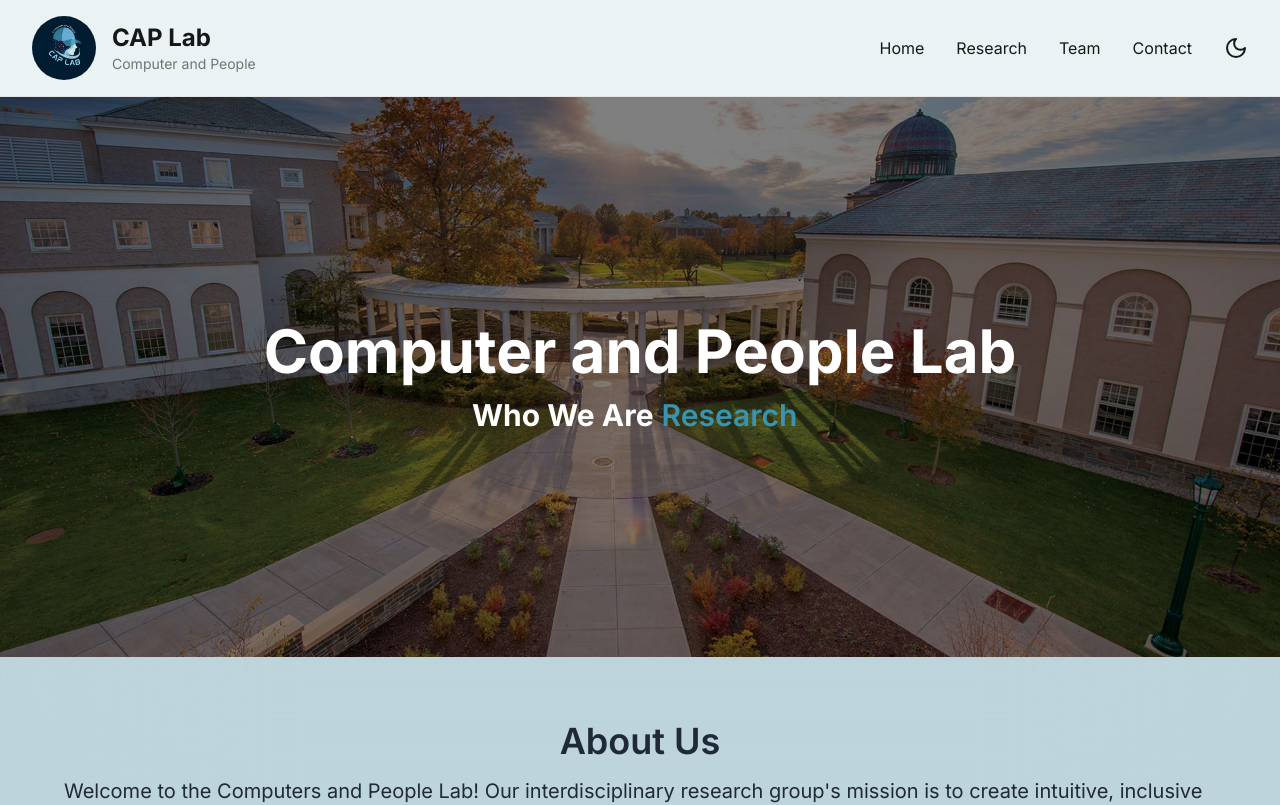
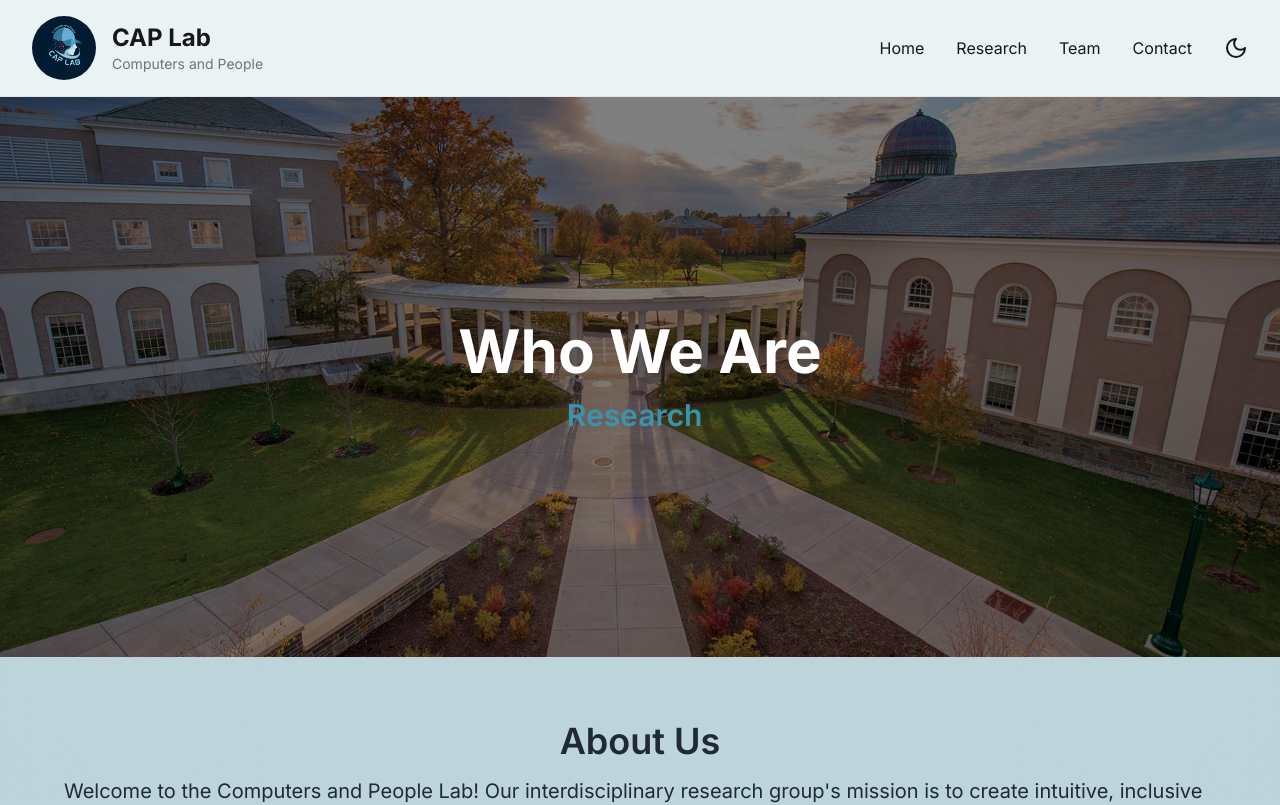
Before and after one commit to CAP-Lab-Union/Union-HCI, a Next.js app: page / in a window 1280 px wide. Shown: the top 805 px of the page. Built offline with nearby package versions, Linux system fonts and the light colour scheme.

Commit message:
documentation

```diff
--- a/src/app/contact/page.js
+++ b/src/app/contact/page.js
@@ -3,6 +3,7 @@ import React from 'react';
 export default function Contact() {
     return (
         <div style={{ padding: '20px', fontFamily: 'Arial, sans-serif' }}>
+            {/* Juse 2 emails for right now */}
             <h1 style={{ textAlign: 'center', fontSize: '3rem', fontWeight: 'bold' }}>How to Reach Us</h1>
             <p style={{ textAlign: 'center' }}> Email: <b>hci_research@union.edu</b> or <b>mahajans@union.edu</b></p>
         </div>
--- a/src/app/page.js
+++ b/src/app/page.js
@@ -20,12 +20,9 @@ export default function Home() {
         {/* Text overlay */}
         <div className="absolute inset-0 flex flex-col items-center justify-center text-center bg-black bg-opacity-50">
           <h1 className="text-4xl sm:text-6xl text-white font-bold mb-4">
-            Computer and People Lab
-          </h1>
-          <div className="flex items-center space-x-2">
-            <h1 className="text-2xl sm:text-3xl text-white font-bold">
             Who We Are
           </h1>
+          {/* This is the typing animation */}
           <TypeAnimation
             sequence={['Innovators', 1000, 'Researchers', 1000, 'Designers', 1000]}
             speed={200}
@@ -34,7 +31,6 @@ export default function Home() {
             style={{ color: '#3994B2' }}
             className="text-2xl sm:text-3xl font-semibold"
           />
-          </div>
         </div>
       </div>
 
--- a/src/app/research/page.js
+++ b/src/app/research/page.js
@@ -1,6 +1,6 @@
 'use client'
 import { useState, useEffect } from "react";
-
+//To add another project, copy paste the existing one and change the values.
 const projects = [
     {
         title: 'Gesture Recognition for Sports Analysis with Large Screens',
@@ -49,13 +49,15 @@ export default function Carousel() {
             <h1 className="text-3xl font-bold mb-5">Current Projects</h1>
             <div className="relative w-3/4 h-3/4 border-2 border-gray-300 rounded-lg">
                 <div className="relative h-full overflow-hidden rounded-lg">
+                    {/* In order to dispay the array contents, we use map */}
                     {projects.map((project, index) => (
                         <div
                             key={index}
+                            // styles from tailwind and making it look nice
                             className={`absolute block w-full h-full top-0 left-0 transform transition-transform duration-700 ease-in-out ${activeIndex === index ? "translate-x-0" : "translate-x-full"
                                 }`}
                             style={{
-                                border: '1px solid #A0C8D6', // Match border color with background color
+                                border: '1px solid #A0C8D6', //Color that we chose as the border color
                                 borderRadius: '10px',
                                 padding: '40px',
                                 textAlign: 'center',
@@ -65,9 +67,9 @@ export default function Carousel() {
                                 display: 'flex',
                                 flexDirection: 'column',
                                 alignItems: 'center',
-                                justifyContent: 'center', // Center content vertically
-                                paddingLeft: '60px', // Add padding to avoid overlap with arrows
-                                paddingRight: '60px' // Add padding to avoid overlap with arrows
+                                justifyContent: 'center',
+                                paddingLeft: '60px',
+                                paddingRight: '60px'
                             }}
                         >
                             <h2 style={{ fontSize: '1.5rem', marginBottom: '10px' }}>{project.title}</h2>
--- a/src/components/topnbottom/Navbar.jsx
+++ b/src/components/topnbottom/Navbar.jsx
@@ -49,7 +49,7 @@ const Header = () => {
                 <div className="flex flex-col">
                   <span className="text-2xl font-bold text-primary">CAP Lab</span>
                   <span className="text-sm font-normal text-muted-foreground">
-                    Computer and People
+                    Computers and People
                   </span>
                 </div>
               </div>
```
Also changed, not shown: src/app/team/page.js (+6 -1 lines), 1 other file (tests, documents, lock files or other folders). Lines whose indentation alone changed are shown as unchanged.
